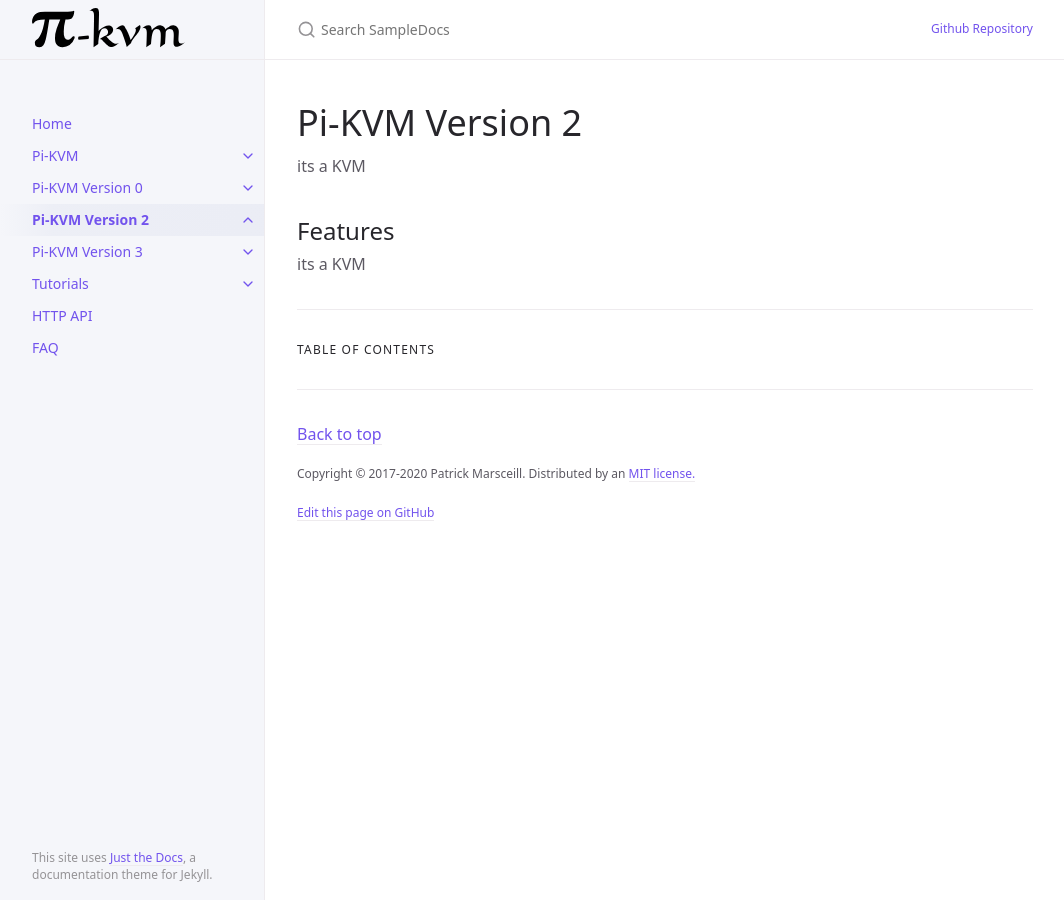
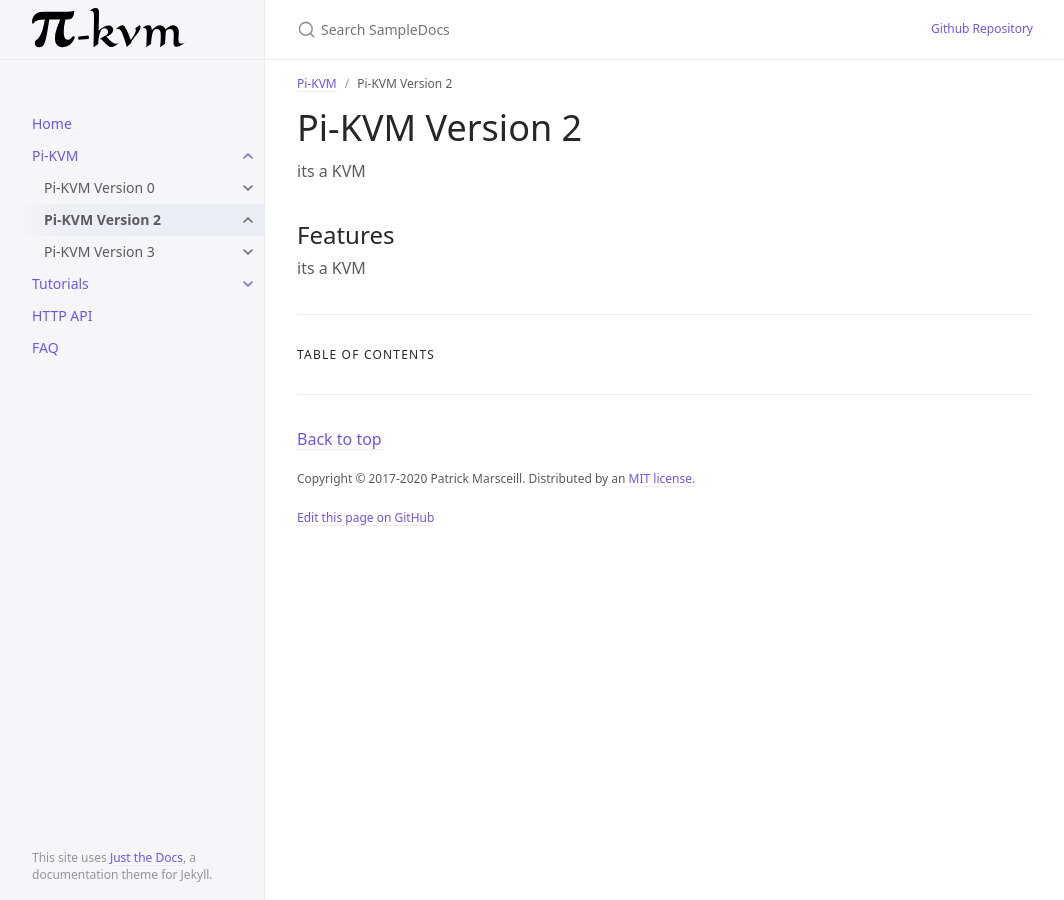
Before and after one commit to Kaydron1000/SampleDocs, a Jekyll site: the page built from docs/pikvm/V2/V2.md, in a window 1280 px wide. Shown: the whole page, without its empty margins (107-1171 px from the left). Built offline with Jekyll 4.4.1, drawn with Linux system fonts in a browser that asks for light colours.

Commit message:
fixed heiarchy

```diff
--- a/docs/pikvm/V0/V0.md
+++ b/docs/pikvm/V0/V0.md
@@ -2,6 +2,7 @@
 layout: default
 title: Pi-KVM Version 0
 nav_order: 3
+parent: Pi-KVM
 has_children: true
 permalink: /docs/pikvm/V0
 ---
--- a/docs/pikvm/V2/V2.md
+++ b/docs/pikvm/V2/V2.md
@@ -2,6 +2,7 @@
 layout: default
 title: Pi-KVM Version 2
 nav_order: 4
+parent: Pi-KVM
 has_children: true
 permalink: /docs/pikvm/V2
 ---
--- a/docs/pikvm/V3/V3.md
+++ b/docs/pikvm/V3/V3.md
@@ -2,6 +2,7 @@
 layout: default
 title: Pi-KVM Version 3
 nav_order: 5
+parent: Pi-KVM
 has_children: true
 permalink: /docs/pikvm/V3
 ---
```
